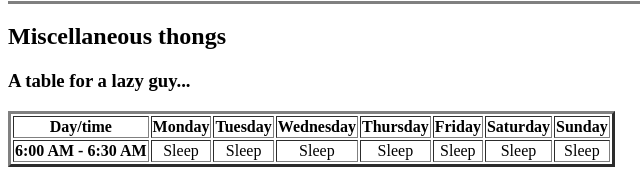
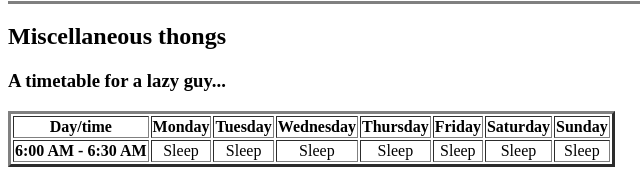
Before and after one commit to phamminhteky1/minh_private_page, a plain HTML site: page Index.html in a window 1280 px wide. Shown: the part 865-1037 px from the top of the page, 0-640 px from the left. Drawn offline with Linux system fonts and the light colour scheme.

Commit message:
Update Index.html
updating...

```diff
--- a/Index.html
+++ b/Index.html
@@ -31,7 +31,7 @@ My class projects (in Vision Mentors)
 </ol>
 <hr size="3" noshade>
     <h2>Miscellaneous thongs</h2>
-    <h3>A table for a lazy guy...</h3>
+    <h3>A timetable for a lazy guy...</h3>
     <table border="3">
   <tr>
     <th>Day/time</th>
```
